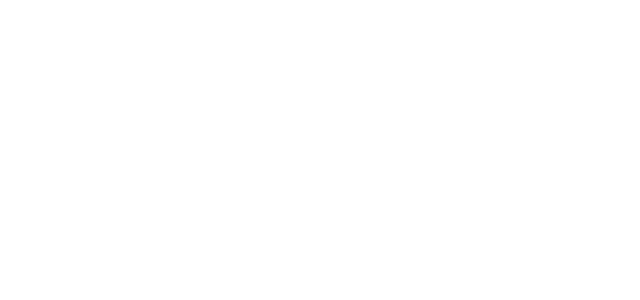
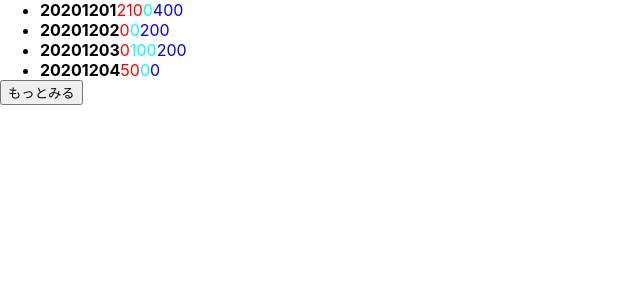
Before and after one commit to m-x0w0x-7/nuxt-test, a Nuxt app: page /more in a window 1280 px wide. Before the commit this address had no page. Shown: the top 300 px of the page, without its empty margins (0-640 px from the left). Built offline with nearby package versions, Linux system fonts and the light colour scheme; what v-calendar would draw is missing.

Commit message:
もっと見る

```diff
--- /dev/null
+++ b/pages/more.vue
@@ -0,0 +1,62 @@
+<template>
+  <div>
+    <ul>
+      <li
+        v-for="item in ListItems"
+        :key="item.id"
+      >
+        <span class="ymd">{{ item.ymd }}</span>
+        <span class="morning">{{ item.morning }}</span>
+        <span class="noon">{{ item.noon }}</span>
+        <span class="evening">{{ item.evening }}</span>
+      </li>
+    </ul>
+    <button
+      v-if="(ListItems.length - count) >= 0"
+      class="st-motto st-button medium-button blue"
+      type="button"
+      @click="isMore"
+    >
+      もっとみる
+    </button>
+  </div>
+</template>
+
+<script>
+import history from '~/data/history.json'
+
+export default {
+  data () {
+    return {
+      history: history,
+      count: 4
+    }
+  },
+  computed: {
+    ListItems() {
+      const list = this.history
+      return list.slice(0, this.count)
+    }
+  },
+  methods: {
+    isMore() {
+      this.count += 4
+    }
+  }
+}
+</script>
+
+<style scoped>
+.ymd {
+  font-weight: bold;
+}
+.morning {
+  color: #f00;
+}
+.noon {
+  color: #0ff;
+}
+.evening {
+  color: #00f;
+}
+</style>
```
Also changed, not shown: data/more.json (added, +51 -0 lines).
